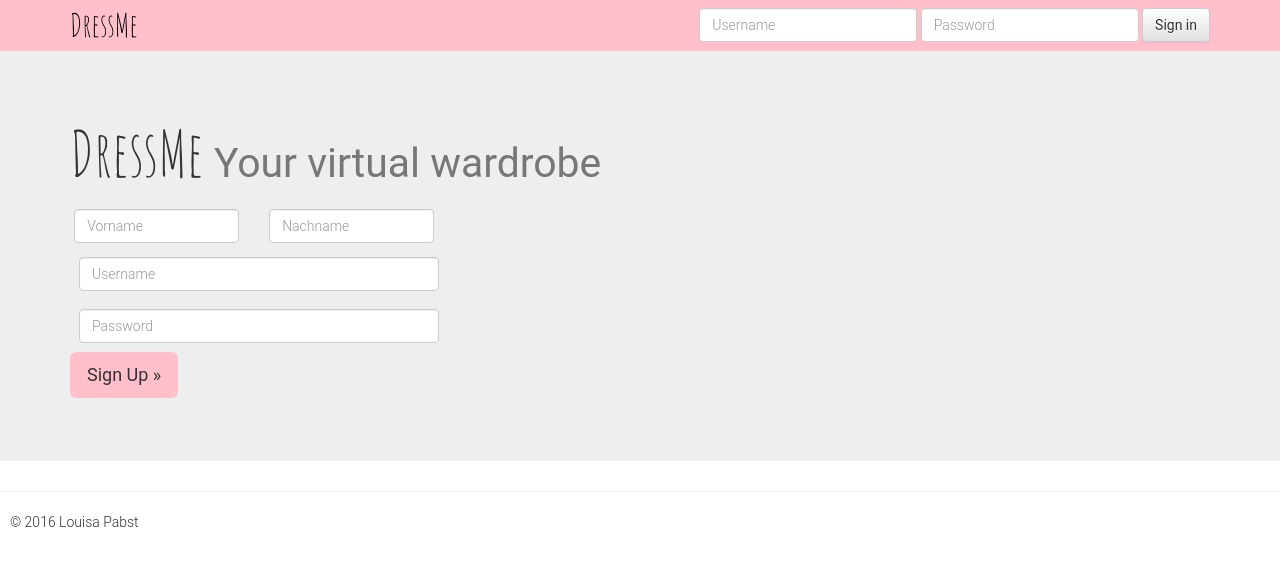
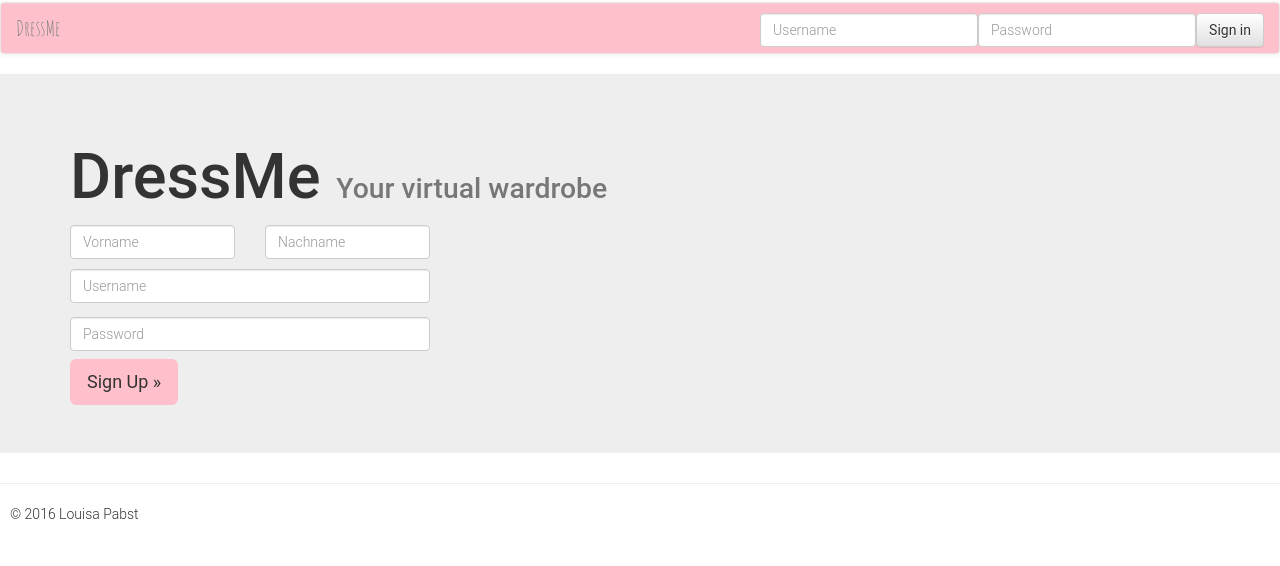
Before and after one commit to Louuiissaa/DressMe, a PHP site: page / in a window 1280 px wide. Shown: the top 566 px of the page. Run offline with PHP 8.4, Linux system fonts and the light colour scheme; some libraries are stand-ins or nearby versions.

Commit message:
Finalize Login Header

```diff
--- a/index.html
+++ b/index.html
@@ -59,6 +59,8 @@
 	<!-- Optional theme -->
 	<link rel="stylesheet" href="https://maxcdn.bootstrapcdn.com/bootstrap/3.3.6/css/bootstrap-theme.min.css" integrity="sha384-fLW2N01lMqjakBkx3l/M9EahuwpSfeNvV63J5ezn3uZzapT0u7EYsXMjQV+0En5r" crossorigin="anonymous">
 
+  <script src="https://ajax.googleapis.com/ajax/libs/jquery/1.11.3/jquery.min.js"></script>
+
 	<!-- Latest compiled and minified JavaScript -->
 	<script src="https://maxcdn.bootstrapcdn.com/bootstrap/3.3.6/js/bootstrap.min.js" integrity="sha384-0mSbJDEHialfmuBBQP6A4Qrprq5OVfW37PRR3j5ELqxss1yVqOtnepnHVP9aJ7xS" crossorigin="anonymous"></script>
 
@@ -76,7 +78,101 @@
 
   <body>
 
-    <nav class="navbar navbar-fixed-top pink-background">
+  <!--nav class="navbar navbar-inverse pink-background">
+  <div class="container-fluid">
+    <div class="navbar-header">
+      <button type="button" class="navbar-toggle" data-toggle="collapse" data-target="#myNavbar">
+        <span class="icon-bar"></span>
+        <span class="icon-bar"></span>
+        <span class="icon-bar"></span>
+      </button>
+      <a class="navbar-brand dressme-header" href="#">DressMe</a>
+    </div>
+    <div class="collapse navbar-collapse" id="myNavbar">
+      <ul class="nav navbar-nav navbar-right">
+      	<li><input type="text" placeholder="Username" class="form-control vertical-center"></li>
+        <li><input type="password" placeholder="Password" class="form-control vertical-center"></li>
+        <li><button type="submit" class="btn btn-default vertical-center">Sign in</button></li>
+      </ul>
+    </div>
+  </div>
+</nav-->
+
+<div id="custom-bootstrap-menu" class="navbar navbar-default " role="navigation">
+    <div class="container-fluid">
+        <div class="navbar-header"><a class="navbar-brand fontDressme" href="#">DressMe</a>
+            <button type="button" class="navbar-toggle" data-toggle="collapse" data-target=".navbar-menubuilder"><span class="sr-only">Toggle navigation</span><span class="icon-bar"></span><span class="icon-bar"></span><span class="icon-bar"></span>
+            </button>
+        </div>
+        <div class="collapse navbar-collapse navbar-menubuilder">
+            <ul class="nav navbar-nav navbar-right">
+                <li><input type="text" placeholder="Username" class="form-control vertical-center">
+                </li>
+                <li><input type="password" placeholder="Password" class="form-control vertical-center">
+                </li>
+                <li><button type="submit" class="btn btn-default vertical-center" >Sign in</button>
+                </li>
+            </ul>
+        </div>
+    </div>
+</div>
+
+<!--div id="custom-bootstrap-menu" class="navbar navbar-default " role="navigation">
+    <div class="container-fluid">
+        <div class="navbar-header"><a class="navbar-brand fontDressme" href="#">DressMe</a>
+            <button type="button" class="navbar-toggle" data-toggle="collapse" data-target=".navbar-menubuilder"><span class="sr-only">Toggle navigation</span><span class="icon-bar"></span><span class="icon-bar"></span><span class="icon-bar"></span>
+            </button>
+        </div>
+        <div class="collapse navbar-collapse navbar-menubuilder">
+            <ul class="nav navbar-nav navbar-right">
+                <li><input type="text" placeholder="Username" class="form-control vertical-center">
+                </li>
+                <li><input type="password" placeholder="Password" class="form-control vertical-center">
+                </li>
+                <li><button type="submit" class="btn btn-default vertical-center" >Sign in</button>
+                </li>
+            </ul>
+        </div>
+    </div>
+</div-->
+
+<!--DOCTYPE html>
+<html lang="en">
+<head>
+  <title>Bootstrap Case</title>
+  <meta charset="utf-8">
+  <meta name="viewport" content="width=device-width, initial-scale=1">
+  <link rel="stylesheet" href="http://maxcdn.bootstrapcdn.com/bootstrap/3.3.6/css/bootstrap.min.css">
+  <script src="https://ajax.googleapis.com/ajax/libs/jquery/1.12.0/jquery.min.js"></script>
+  <script src="http://maxcdn.bootstrapcdn.com/bootstrap/3.3.6/js/bootstrap.min.js"></script>
+</head>
+<body>
+
+<nav id="custom-bootstrap-menu" class="navbar">
+  <div class="container-fluid">
+    <div class="navbar-header">
+      <button type="button" class="navbar-toggle" data-toggle="collapse" data-target="#myNavbar">
+        <span class="icon-bar"></span>
+        <span class="icon-bar"></span>
+        <span class="icon-bar"></span>
+      </button>
+      <a class="navbar-brand fontDressme" href="#">DressMe</a>
+    </div>
+    <div class="collapse navbar-collapse" id="myNavbar">
+      <ul class="nav navbar-nav navbar-right">
+        <li><input type="text" placeholder="Username" class="form-control vertical-center"></li>
+        <li><input type="password" placeholder="Password" class="form-control vertical-center"></li>
+        <li><button type="submit" class="btn btn-default vertical-center">Sign in</button></li>
+      </ul>
+    </div>
+  </div>
+</nav>
+
+</body>
+</html-->
+
+
+    <!--nav class="navbar navbar-fixed-top pink-background">
       <div class="container">
         <div class="navbar-header">
           <button type="button" class="navbar-toggle collapsed" data-toggle="collapse" data-target="#navbar" aria-expanded="false" aria-controls="navbar">
@@ -95,64 +191,37 @@
             <div class="form-group">
               <input type="password" placeholder="Password" class="form-control">
             </div>
-            <button type="submit" class="btn btn-default">Sign in</button>
+            <div >
+            	<button type="submit" class="btn btn-default ">Sign in</button>
+            </div>
+            </div>
           </form>
         </div><!--/.navbar-collapse -->
-      </div>
+      <!--/div>
     </nav>
 
     <!-- Main jumbotron for a primary marketing message or call to action -->
     <div class="jumbotron">
       <div class="container">
-        <h1><fontDressme>DressMe </fontDressme>   <small>  Your virtual wardrobe</small></h1>
-        <p>
-        	<!--form class="navbar-form navbar-left">
-        		<p>
-        		<div class="row">
-        				<div class="navbar-form navbar-left form-group col-sm-11">
-        				<div class="col-sm-6">
-            				<input type="text" placeholder="Vorname" class="form-control">
-            				</div>
-            				<div class="col-sm-6">
-            				<input type="text" placeholder="Nachname" class="form-control">
-            				</div>
-            			</div>
-            	</p>
-            	<p>
-        				<div class="navbar-form navbar-left form-group col-sm-12">
-            				<input type="text" placeholder="Username" class="form-control">
-            			</div>
-            		</form>
-            	</p>
-            	<p>
-        				<div class="navbar-form navbar-left form-group col-sm-12">
-            				<input type="text" placeholder="Password" class="form-control">
-            			</div>
-            	</p>
-            	<p>
-            			<div class="navbar-form navbar-left form-group col-sm-12">
-            				<button type="submit" class="btn btn-lg pink-background left">Sign Up &raquo;</button>
-            			</div>
-            	</p>
-            </form-->
+        <h1><fontDressme>DressMe </fontDressme>   <smallh1>  Your virtual wardrobe</smallh1></h1>
             <form>
             <div class="fluid-container">
             		<div class="row">
-            			<div class="col-md-2">
-            				<input type="text" placeholder="Vorname" class="form-control" style="margin: 2.5%;">
+            			<div class="col-xs-6 col-sm-1 col-md-2">
+            				<input type="text" placeholder="Vorname" class="form-control signup-input">
             			</div>
-            			<div class="col-md-2">
-            				<input type="text" placeholder="Nachname" class="form-control" style="margin: 2.5%;">
+            			<div class="col-xs-6 col-sm-1 col-md-2">
+            				<input type="text" placeholder="Nachname" class="form-control signup-input" >
             			</div>
             		</div>
             		<div class="row">
-            			<div class="col-md-4">
-            				<input type="text" placeholder="Username" class="form-control" style="margin: 2.5%;">
+            			<div class="col-xs-12 col-sm-2 col-md-4">
+            				<input type="text" placeholder="Username" class="form-control signup-input" >
             			</div>
             		</div>
             		<div class="row">
-            			<div class="col-md-4">
-            				<input type="text" placeholder="Password" class="form-control" style="margin: 2.5%;">
+            			<div class="col-xs-12 col-sm-2 col-md-4">
+            				<input type="password" placeholder="Password" class="form-control signup-input">
             			</div>
             		</div>
             		<div class="row">
@@ -162,7 +231,6 @@
             		</div>
             		</div>
             </form>
-        </p>
       </div>
     </div>
 
--- a/stylesheet.css
+++ b/stylesheet.css
@@ -2,7 +2,7 @@
 body {
   font-family: 'Roboto', sans-serif;
   font-weight: 300;
-  padding-top: 50px;
+  padding-top: 2px;
   padding-bottom: 20px;
 }
 
@@ -11,13 +11,28 @@ header {
   background-color: pink;
 }
 
+smallh1 {
+	font-size: 45%;
+	color: #777;
+}
+
+.navbar-custom {
+    color: pink;
+    background-color: pink;
+}
+
 .left {
 	align: left;
 	-left:  0px;
 }
 
-fontDressme {
+.vertical-center {
+	margin-top: 10px;
+}
+
+.fontDressme {
 	font-family: 'Amatic SC', 'Roboto', sans-serif;
+	font-size: 150%;
 }
 
 .pink-background {
@@ -28,7 +43,57 @@ fontDressme {
 	font-family: 'Amatic SC', 'Roboto', sans-serif;
 	font-size: xx-large;
 	color: black;
+	margin: 5%;
 }
+
+.signup-input {
+	margin: 2%;
+	margin-left: 0%;
+}
+
+.navbar-default {
+  background-image: none;
+}
+
+#custom-bootstrap-menu.navbar-default .navbar-brand {
+    color: rgba(119, 119, 119, 1);
+}
+#custom-bootstrap-menu.navbar-default {
+    font-size: 14px;
+    background-color: #FEC0CB;
+    border-width: 1px;
+    border-radius: 4px;
+}
+#custom-bootstrap-menu.navbar-default .navbar-nav>li>a {
+    color: #FEC0CB;
+    background-color: #FEC0CB;
+}
+#custom-bootstrap-menu.navbar-default .navbar-nav>li>a:hover,
+#custom-bootstrap-menu.navbar-default .navbar-nav>li>a:focus {
+    color: rgba(51, 51, 51, 1);
+    background-color: #FEC0CB;
+}
+#custom-bootstrap-menu.navbar-default .navbar-nav>.active>a,
+#custom-bootstrap-menu.navbar-default .navbar-nav>.active>a:hover,
+#custom-bootstrap-menu.navbar-default .navbar-nav>.active>a:focus {
+    color: rgba(85, 85, 85, 1);
+    background-color: rgba(248, 248, 248, 0);
+}
+#custom-bootstrap-menu.navbar-default .navbar-toggle {
+    border-color: rgba(248, 248, 248, 0);
+}
+#custom-bootstrap-menu.navbar-default .navbar-toggle:hover,
+#custom-bootstrap-menu.navbar-default .navbar-toggle:focus {
+    background-color: #ddd;
+}
+#custom-bootstrap-menu.navbar-default .navbar-toggle .icon-bar {
+    background-color: #888;
+}
+#custom-bootstrap-menu.navbar-default .navbar-toggle:hover .icon-bar,
+#custom-bootstrap-menu.navbar-default .navbar-toggle:focus .icon-bar {
+    background-color: #888;
+}
+
 /* header div {
 height: 200%;
  }
```
Also changed, not shown: index Kopie.html (deleted, +0 -42 lines).
